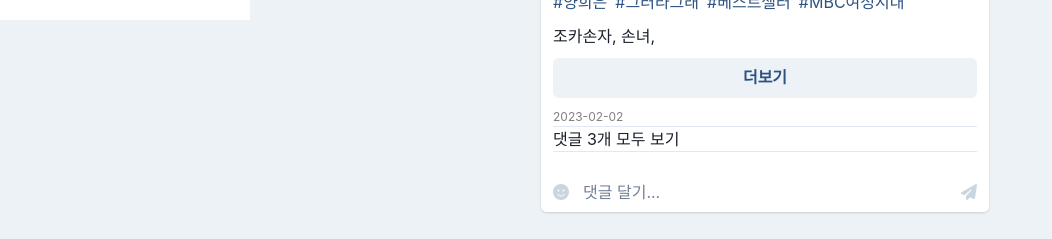
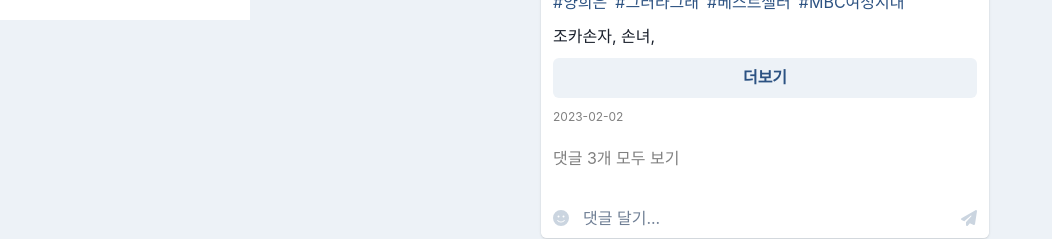
Before and after one commit to DevTraces/FrontEnd, a Next.js app: page /feed in a window 1280 px wide. Shown: the part 780-1019 px from the top of the page, without its empty margins (0-1052 px from the left). Built offline with nearby package versions, Linux system fonts and the light colour scheme.

Commit message:
feat: styling Comment

```diff
--- a/src/components/PostCard/components/Comment/index.tsx
+++ b/src/components/PostCard/components/Comment/index.tsx
@@ -7,27 +7,29 @@ import {
   Flex,
   Text
 } from "@chakra-ui/react";
-import { useState } from "react";
+import { ComponentProps, useState } from "react";
 
-export default function Comment({ comments }: { comments: any[] }) {
+type CommentProps = { comments: any[] } & ComponentProps<typeof Accordion>;
+
+export default function Comment({ comments, ...restProps }: CommentProps) {
   const [isCommentOpen, setIsCommentOpen] = useState(false);
 
   return (
-    <Accordion allowToggle>
-      <AccordionItem>
+    <Accordion allowToggle {...restProps}>
+      <AccordionItem border="none">
         <AccordionButton
           p={0}
           onClick={() => {
             setIsCommentOpen(prev => !prev);
           }}
         >
-          <Box>
+          <Box py="8px" color="gray">
             댓글 {isCommentOpen ? "숨기기" : `${comments.length}개 모두 보기`}
           </Box>
         </AccordionButton>
         {comments.map(({ nickname, content }) => (
           <AccordionPanel p={0} pb={4}>
-            <Flex>
+            <Flex direction="column">
               <Text mr={2} fontWeight="bold">
                 {nickname}
               </Text>
```
